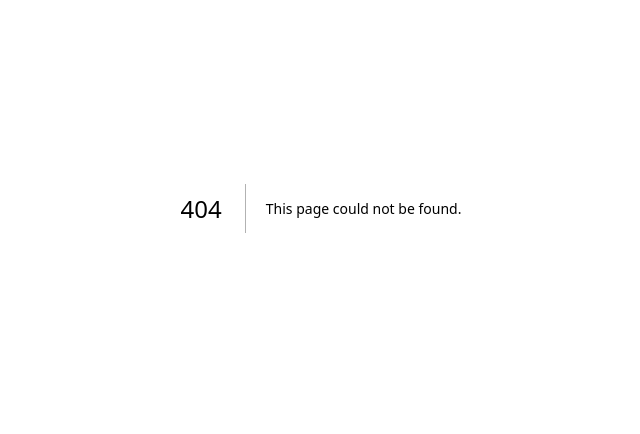
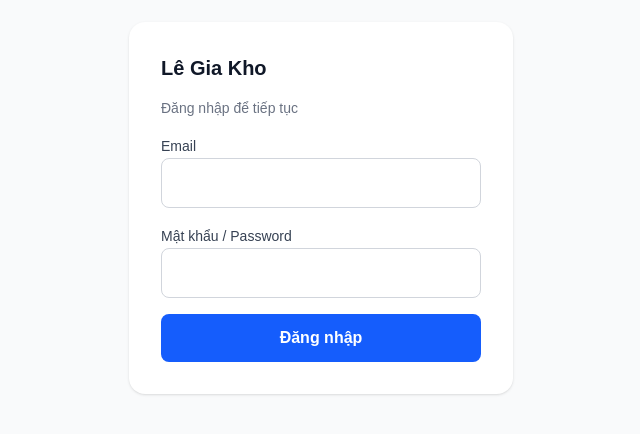
Before and after one commit to butterkingminh2-sketch/Inventory-and-Ordering-Assistance-Le-Gia, a Next.js app: page /login in a window 1280 px wide. Before the commit this address had no page. Shown: the part 192-626 px from the top of the page, without its empty margins (319-959 px from the left). Built offline with nearby package versions, Linux system fonts and the light colour scheme; no server answers.

Commit message:
feat: add login page with role-based redirect

```diff
--- /dev/null
+++ b/app/login/page.tsx
@@ -0,0 +1,94 @@
+'use client'
+
+import { useState } from 'react'
+import { useRouter } from 'next/navigation'
+import { createClient } from '@/lib/supabase/client'
+
+export default function LoginPage() {
+  const [email, setEmail]       = useState('')
+  const [password, setPassword] = useState('')
+  const [error, setError]       = useState<string | null>(null)
+  const [loading, setLoading]   = useState(false)
+  const router = useRouter()
+  const supabase = createClient()
+
+  async function handleSubmit(e: React.FormEvent) {
+    e.preventDefault()
+    setLoading(true)
+    setError(null)
+
+    const { error: signInError } = await supabase.auth.signInWithPassword({ email, password })
+
+    if (signInError) {
+      setError('Email hoặc mật khẩu không đúng')
+      setLoading(false)
+      return
+    }
+
+    // Fetch role to determine redirect target
+    const { data: { user } } = await supabase.auth.getUser()
+    const { data: profile } = await supabase
+      .from('user_profiles')
+      .select('role')
+      .eq('id', user!.id)
+      .single()
+
+    if (profile?.role === 'kitchen') {
+      router.push('/kitchen')
+    } else {
+      router.push('/kho')
+    }
+  }
+
+  return (
+    <main className="min-h-screen flex items-center justify-center bg-gray-50 p-4">
+      <form
+        onSubmit={handleSubmit}
+        className="w-full max-w-sm space-y-4 bg-white p-8 rounded-2xl shadow"
+      >
+        <h1 className="text-xl font-bold text-gray-900">Lê Gia Kho</h1>
+        <p className="text-sm text-gray-500">Đăng nhập để tiếp tục</p>
+
+        {error && (
+          <p className="text-sm text-red-600 bg-red-50 p-3 rounded-lg">{error}</p>
+        )}
+
+        <div className="space-y-2">
+          <label className="text-sm font-medium text-gray-700" htmlFor="email">
+            Email
+          </label>
+          <input
+            id="email"
+            type="email"
+            value={email}
+            onChange={e => setEmail(e.target.value)}
+            required
+            className="w-full border border-gray-300 rounded-lg px-3 py-3 text-base focus:outline-none focus:ring-2 focus:ring-blue-500"
+          />
+        </div>
+
+        <div className="space-y-2">
+          <label className="text-sm font-medium text-gray-700" htmlFor="password">
+            Mật khẩu / Password
+          </label>
+          <input
+            id="password"
+            type="password"
+            value={password}
+            onChange={e => setPassword(e.target.value)}
+            required
+            className="w-full border border-gray-300 rounded-lg px-3 py-3 text-base focus:outline-none focus:ring-2 focus:ring-blue-500"
+          />
+        </div>
+
+        <button
+          type="submit"
+          disabled={loading}
+          className="w-full bg-blue-600 text-white rounded-lg py-3 font-semibold text-base disabled:opacity-50 min-h-[44px]"
+        >
+          {loading ? 'Đang đăng nhập…' : 'Đăng nhập'}
+        </button>
+      </form>
+    </main>
+  )
+}
```
Also changed, not shown: 1 other file (tests, documents, lock files or other folders).
